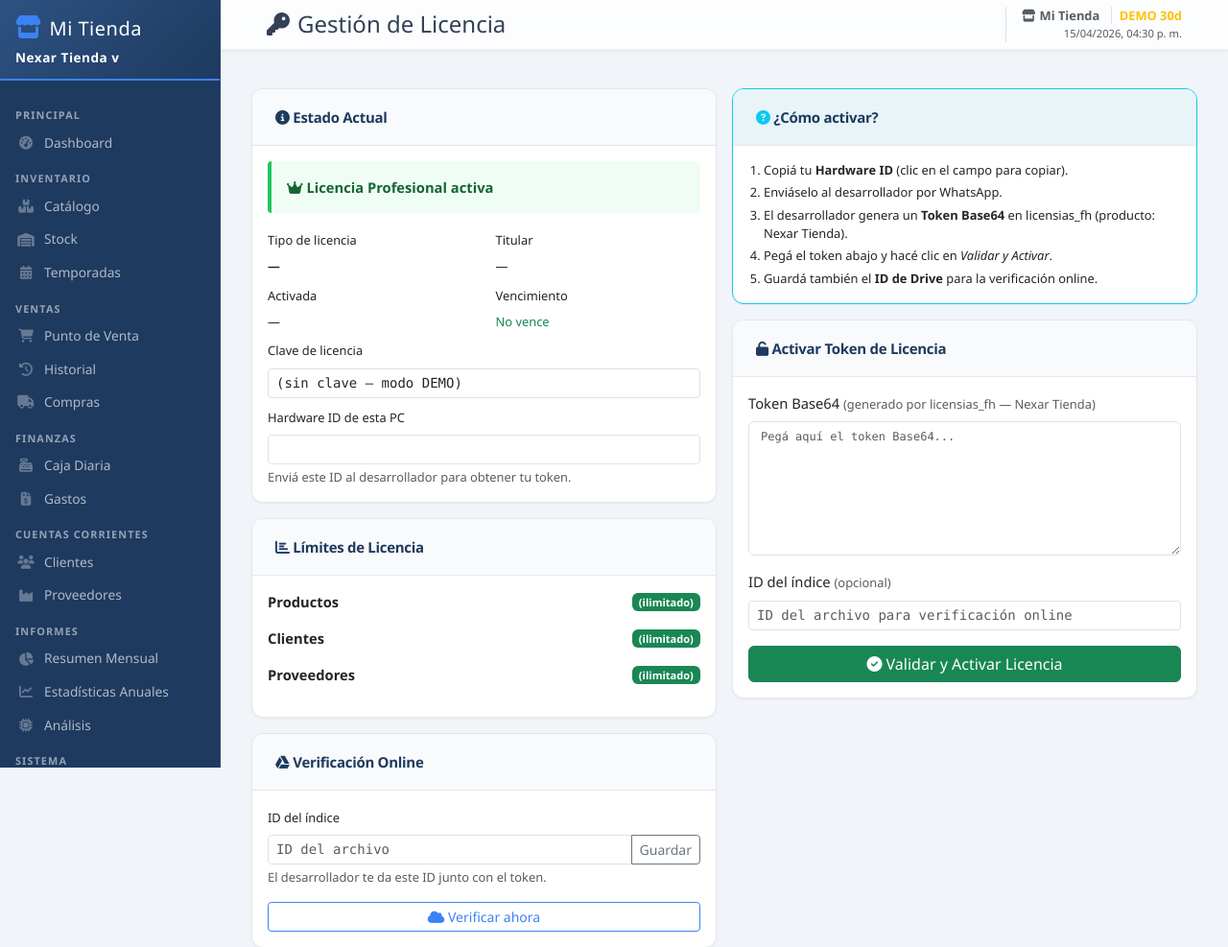
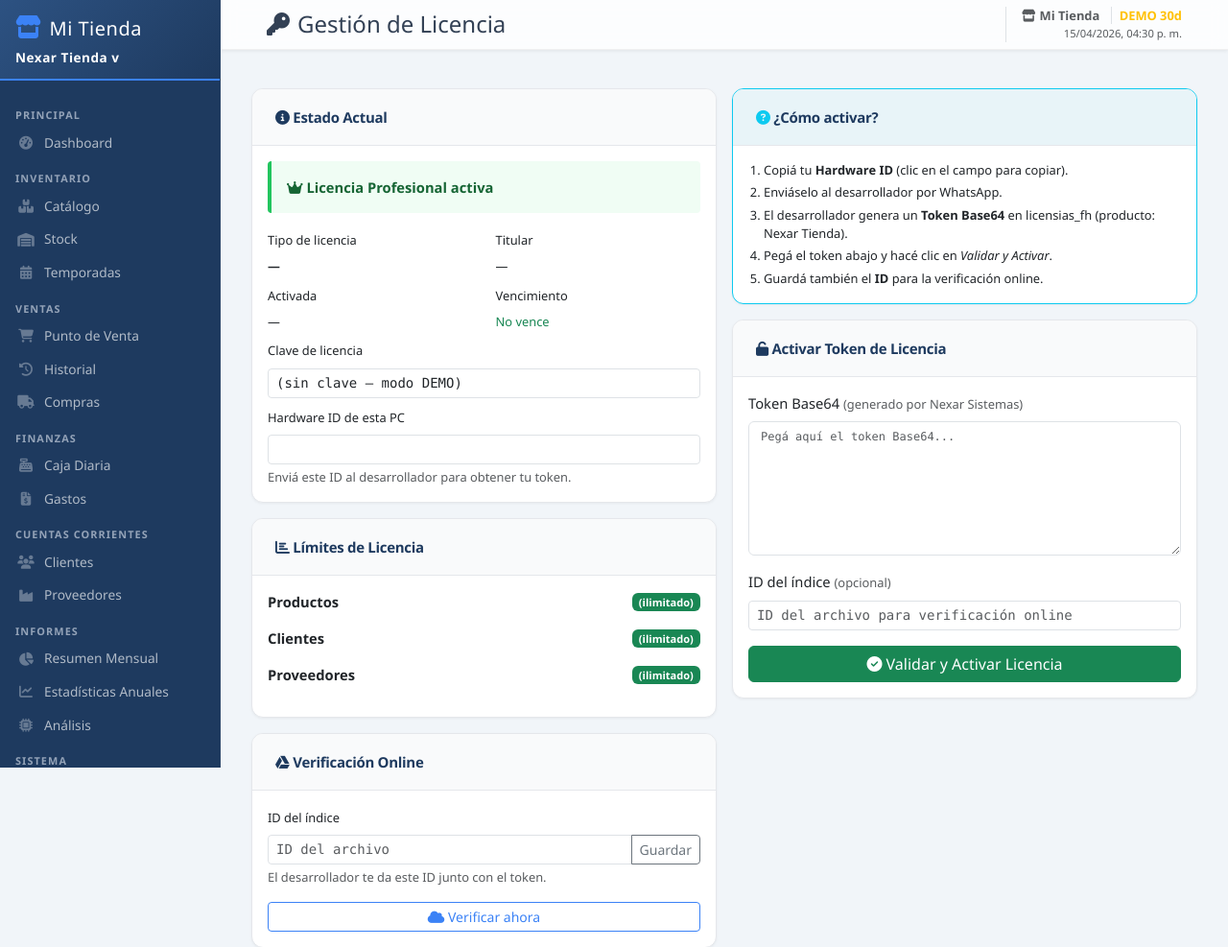
Before and after one commit to NexarSistemas/nexar-tienda, a Flask app: template templates/licencias.html in a window 1280 px wide. Shown: the top 987 px of the page at 96% size. Run offline with Flask 3, Linux system fonts and the light colour scheme; the template is opened without the code that fills it, so the values that code supplies are empty; the visitor is signed in with stand-in values (Sample User, id 1); data comes from the database, SQL or seed files in the repository; parts of the project's set-up code (start-up, migrations or seed data) failed here and were passed over; some libraries are stand-ins or nearby versions.

Commit message:
Elimina referencias a Drive en licencia

```diff
--- a/templates/licencias.html
+++ b/templates/licencias.html
@@ -155,7 +155,7 @@
                         <li class="mb-1">Enviáselo al desarrollador por WhatsApp.</li>
                         <li class="mb-1">El desarrollador genera un <strong>Token Base64</strong> en licensias_fh (producto: Nexar Tienda).</li>
                         <li class="mb-1">Pegá el token abajo y hacé clic en <em>Validar y Activar</em>.</li>
-                        <li>Guardá también el <strong>ID de Drive</strong> para la verificación online.</li>
+                        <li>Guardá también el <strong>ID </strong> para la verificación online.</li>
                     </ol>
                 </div>
             </div>
@@ -170,7 +170,7 @@
                         <div class="mb-3">
                             <label class="form-label">
                                 Token Base64
-                                <span class="text-muted small">(generado por licensias_fh — Nexar Tienda)</span>
+                                <span class="text-muted small">(generado por Nexar Sistemas)</span>
                             </label>
                             <textarea class="form-control font-monospace" name="token" rows="7"
                                       placeholder="Pegá aquí el token Base64..." required
```
